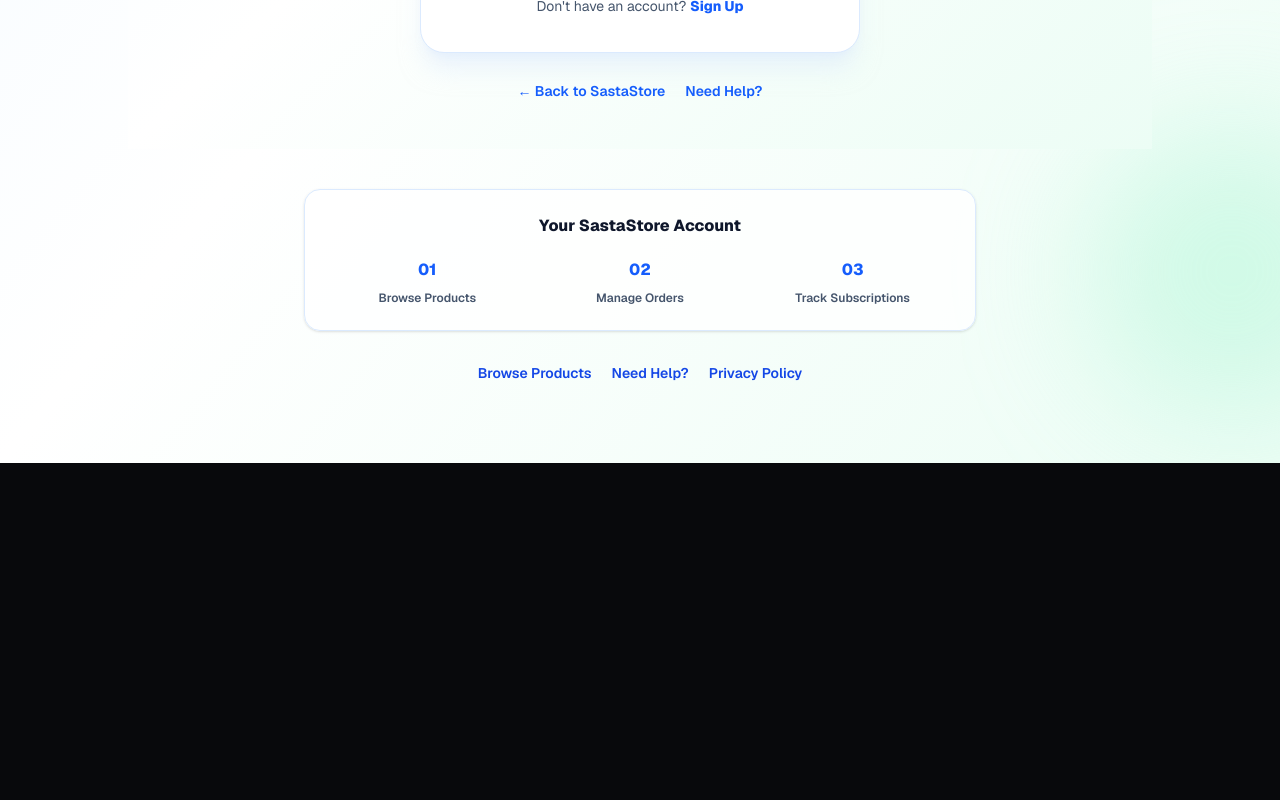
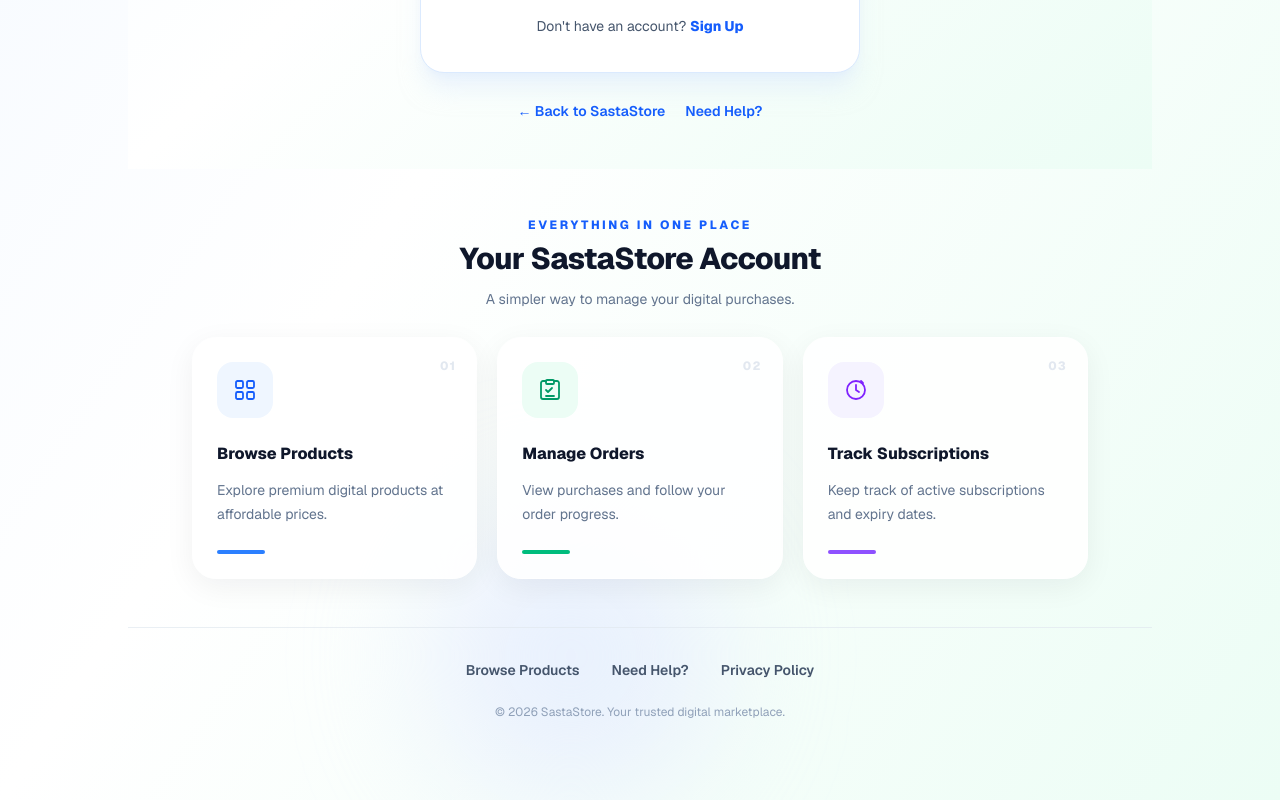
Before and after one commit to scottburchill51-beep/sastastore0, a Next.js app: page /login in a window 1280 px wide. Shown: the part 1096-1896 px from the top of the page. Before the commit the page ends 1559 px from the top, so only its background shows below. Built offline with nearby package versions, Linux system fonts and the light colour scheme.

Commit message:
Update page.tsx

```diff
--- a/src/app/login/page.tsx
+++ b/src/app/login/page.tsx
@@ -14,93 +14,210 @@ export const metadata = {
   },
 };
 
+const features = [
+  {
+    number: "01",
+    title: "Browse Products",
+    description:
+      "Explore premium digital products at affordable prices.",
+    icon: (
+      <svg
+        viewBox="0 0 24 24"
+        fill="none"
+        stroke="currentColor"
+        strokeWidth="1.8"
+        strokeLinecap="round"
+        strokeLinejoin="round"
+        className="h-6 w-6"
+        aria-hidden="true"
+      >
+        <rect x="3" y="3" width="7" height="7" rx="1.5" />
+        <rect x="14" y="3" width="7" height="7" rx="1.5" />
+        <rect x="3" y="14" width="7" height="7" rx="1.5" />
+        <rect x="14" y="14" width="7" height="7" rx="1.5" />
+      </svg>
+    ),
+    color: "blue",
+  },
+  {
+    number: "02",
+    title: "Manage Orders",
+    description:
+      "View purchases and follow your order progress.",
+    icon: (
+      <svg
+        viewBox="0 0 24 24"
+        fill="none"
+        stroke="currentColor"
+        strokeWidth="1.8"
+        strokeLinecap="round"
+        strokeLinejoin="round"
+        className="h-6 w-6"
+        aria-hidden="true"
+      >
+        <path d="M8 3H5a2 2 0 0 0-2 2v14a2 2 0 0 0 2 2h14a2 2 0 0 0 2-2V5a2 2 0 0 0-2-2h-3" />
+        <rect x="8" y="2" width="8" height="4" rx="1" />
+        <path d="m8 12 2 2 4-4" />
+        <path d="M8 18h8" />
+      </svg>
+    ),
+    color: "emerald",
+  },
+  {
+    number: "03",
+    title: "Track Subscriptions",
+    description:
+      "Keep track of active subscriptions and expiry dates.",
+    icon: (
+      <svg
+        viewBox="0 0 24 24"
+        fill="none"
+        stroke="currentColor"
+        strokeWidth="1.8"
+        strokeLinecap="round"
+        strokeLinejoin="round"
+        className="h-6 w-6"
+        aria-hidden="true"
+      >
+        <circle cx="12" cy="12" r="9" />
+        <path d="M12 7v5l3 2" />
+        <path d="m17 3 2 2" />
+      </svg>
+    ),
+    color: "violet",
+  },
+];
+
 export default function LoginPage() {
   return (
-    <main className="relative min-h-screen overflow-hidden bg-gradient-to-br from-[#EFF8FF] via-white to-[#ECFDF5] text-slate-900">
-      <div className="pointer-events-none absolute -left-24 top-12 h-72 w-72 rounded-full bg-sky-200/40 blur-3xl" />
-      <div className="pointer-events-none absolute -right-24 bottom-12 h-72 w-72 rounded-full bg-emerald-200/40 blur-3xl" />
+    <main className="relative min-h-screen overflow-hidden bg-gradient-to-br from-[#EFF6FF] via-white to-[#ECFDF5] text-slate-900">
+      {/* Soft background decoration */}
+      <div className="pointer-events-none absolute -left-28 top-16 h-80 w-80 rounded-full bg-blue-200/50 blur-3xl" />
+      <div className="pointer-events-none absolute right-0 top-40 h-96 w-96 rounded-full bg-emerald-200/40 blur-3xl" />
+      <div className="pointer-events-none absolute bottom-0 left-1/3 h-72 w-72 rounded-full bg-indigo-100/60 blur-3xl" />
 
       <Container>
-        <div className="relative mx-auto max-w-5xl py-12 sm:py-20">
-          <div className="mb-9 text-center">
-            <span className="inline-flex rounded-full border border-blue-200 bg-white px-5 py-2 text-xs font-extrabold uppercase tracking-widest text-blue-600 shadow-sm">
+        <div className="relative mx-auto max-w-5xl pb-14 pt-12 sm:pb-20 sm:pt-16">
+
+          {/* Welcome heading */}
+          <div className="mb-10 text-center">
+            <div className="inline-flex items-center gap-2 rounded-full border border-blue-100 bg-white/90 px-5 py-2.5 shadow-sm">
+              <span className="h-2 w-2 rounded-full bg-emerald-500" />
+              <span className="text-xs font-extrabold uppercase tracking-[0.18em] text-blue-700">
                 SastaStore Customer Account
               </span>
+            </div>
 
-            <h1 className="mt-6 text-3xl font-extrabold tracking-tight sm:text-5xl">
+            <h1 className="mt-6 text-3xl font-extrabold tracking-tight text-slate-900 sm:text-5xl">
               Welcome Back to{" "}
-              <span className="text-blue-600">
+              <span className="bg-gradient-to-r from-blue-700 via-blue-600 to-emerald-500 bg-clip-text text-transparent">
                 SastaStore
               </span>
             </h1>
 
-            <p className="mx-auto mt-4 max-w-xl text-sm leading-8 text-slate-600">
-              Sign in to shop digital products,
-              review your orders and manage your
-              subscriptions.
+            <p className="mx-auto mt-5 max-w-xl text-sm leading-7 text-slate-600 sm:text-base">
+              Your digital world, all in one place.
+              Sign in to manage your orders,
+              purchases and subscriptions.
             </p>
           </div>
 
-          {/* Existing authentication component */}
+          {/* Existing login component — unchanged */}
           <AuthForm mode="login" />
 
-          <div className="mx-auto mt-10 max-w-2xl rounded-2xl border border-blue-100 bg-white/80 p-6 shadow-sm">
-            <h2 className="text-center text-base font-extrabold">
+          {/* Premium account features */}
+          <section
+            aria-labelledby="account-features-title"
+            className="mx-auto mt-12 max-w-4xl"
+          >
+            <div className="mb-7 text-center">
+              <p className="text-xs font-extrabold uppercase tracking-[0.22em] text-blue-600">
+                Everything in One Place
+              </p>
+
+              <h2
+                id="account-features-title"
+                className="mt-2 text-2xl font-extrabold tracking-tight text-slate-900 sm:text-3xl"
+              >
                 Your SastaStore Account
               </h2>
 
-            <div className="mt-5 grid gap-4 sm:grid-cols-3">
-              <div className="text-center">
-                <p className="font-extrabold text-blue-600">
-                  01
-                </p>
-                <p className="mt-2 text-xs font-semibold text-slate-600">
-                  Browse Products
+              <p className="mt-3 text-sm text-slate-500">
+                A simpler way to manage your digital purchases.
               </p>
             </div>
 
-              <div className="text-center">
-                <p className="font-extrabold text-blue-600">
-                  02
-                </p>
-                <p className="mt-2 text-xs font-semibold text-slate-600">
-                  Manage Orders
-                </p>
+            <div className="grid gap-5 sm:grid-cols-3">
+              {features.map((feature) => (
+                <div
+                  key={feature.number}
+                  className="group relative overflow-hidden rounded-3xl border border-white bg-white/90 p-6 shadow-[0_8px_30px_rgba(15,23,42,0.06)] transition-all duration-300 hover:-translate-y-1 hover:shadow-[0_15px_40px_rgba(15,23,42,0.10)]"
+                >
+                  <div className="absolute right-5 top-5 text-xs font-extrabold tracking-widest text-slate-200">
+                    {feature.number}
                   </div>
 
-              <div className="text-center">
-                <p className="font-extrabold text-blue-600">
-                  03
-                </p>
-                <p className="mt-2 text-xs font-semibold text-slate-600">
-                  Track Subscriptions
-                </p>
-              </div>
-            </div>
+                  <div
+                    className={`flex h-14 w-14 items-center justify-center rounded-2xl ${
+                      feature.color === "blue"
+                        ? "bg-blue-50 text-blue-600"
+                        : feature.color === "emerald"
+                        ? "bg-emerald-50 text-emerald-600"
+                        : "bg-violet-50 text-violet-600"
+                    }`}
+                  >
+                    {feature.icon}
                   </div>
 
-          <div className="mt-8 flex flex-wrap justify-center gap-5 text-sm font-semibold">
+                  <h3 className="mt-6 text-base font-extrabold text-slate-900">
+                    {feature.title}
+                  </h3>
+
+                  <p className="mt-3 text-sm leading-6 text-slate-500">
+                    {feature.description}
+                  </p>
+
+                  <div
+                    className={`mt-6 h-1 w-12 rounded-full ${
+                      feature.color === "blue"
+                        ? "bg-blue-500"
+                        : feature.color === "emerald"
+                        ? "bg-emerald-500"
+                        : "bg-violet-500"
+                    }`}
+                  />
+                </div>
+              ))}
+            </div>
+          </section>
+
+          {/* Footer navigation */}
+          <div className="mt-12 flex flex-wrap justify-center gap-x-8 gap-y-4 border-t border-slate-200/70 pt-8 text-sm font-semibold">
             <Link
               href="/products"
-              className="text-blue-700 hover:underline"
+              className="text-slate-600 transition-colors hover:text-blue-600"
             >
               Browse Products
             </Link>
 
             <Link
               href="/contact"
-              className="text-blue-700 hover:underline"
+              className="text-slate-600 transition-colors hover:text-blue-600"
             >
               Need Help?
             </Link>
 
             <Link
               href="/privacy"
-              className="text-blue-700 hover:underline"
+              className="text-slate-600 transition-colors hover:text-blue-600"
             >
               Privacy Policy
             </Link>
           </div>
+
+          <p className="mt-6 text-center text-xs text-slate-400">
+            © 2026 SastaStore. Your trusted digital marketplace.
+          </p>
         </div>
       </Container>
     </main>
```
Lines whose indentation alone changed are shown as unchanged.
